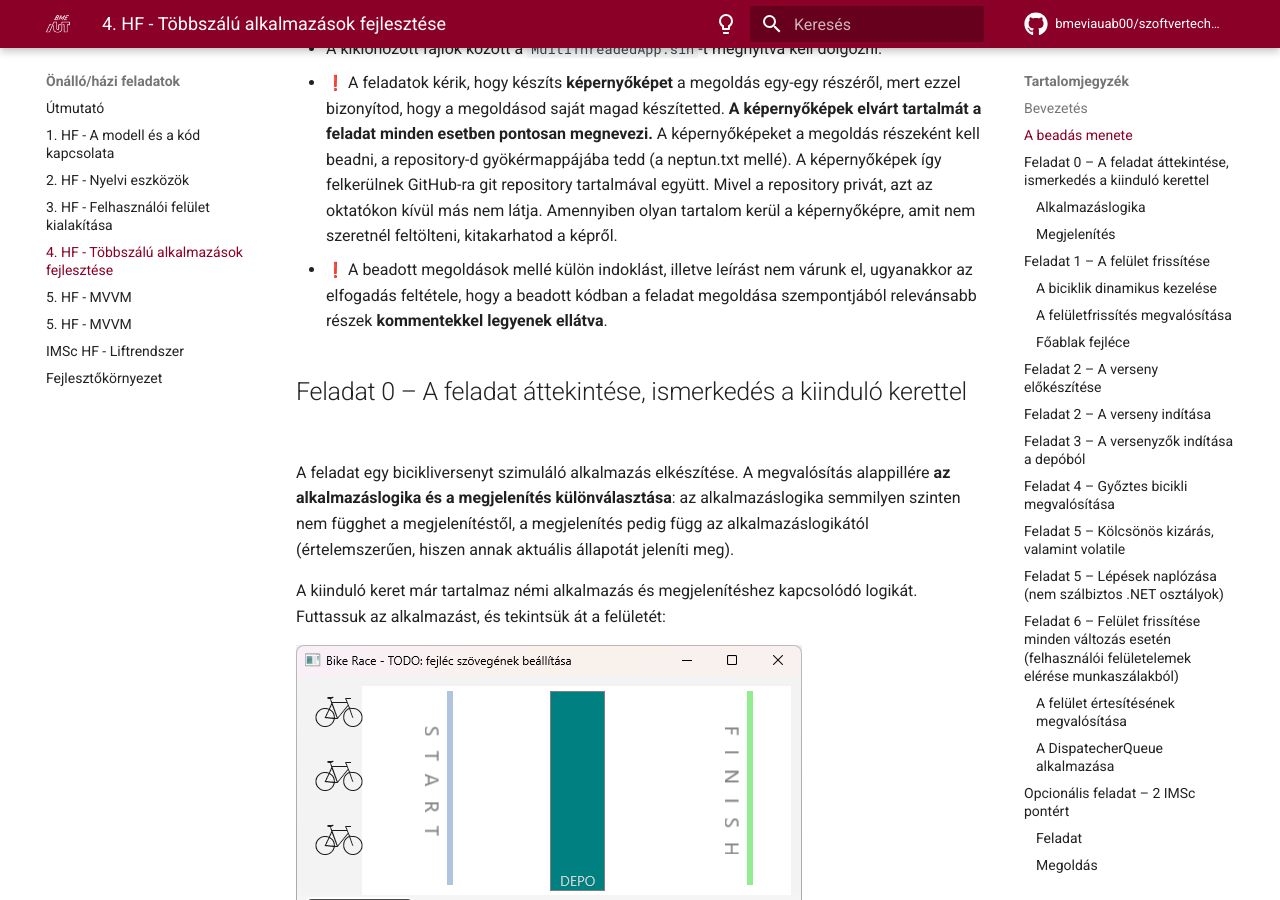
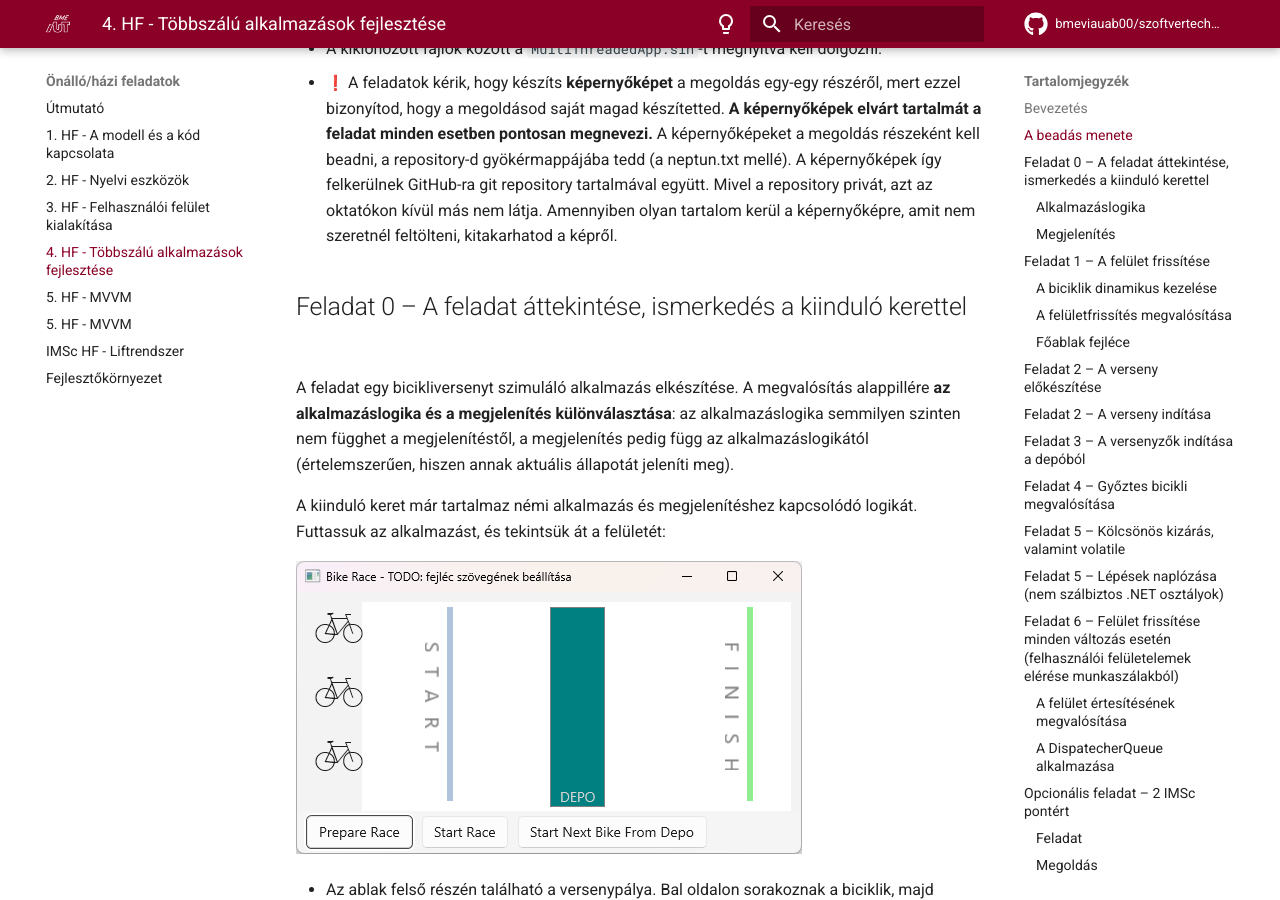
Before and after one commit to bmeviauab00/szoftvertechnikak, an MkDocs documentation site: the page built from docs/hazi/4-tobbszalu-alkalmazasok-fejlesztese/index.md, in a window 1280 px wide and 900 px high, scrolled down 1145 px. Built offline with MkDocs 1.6.1 and Material for MkDocs 9.7.7, drawn with Linux system fonts in a browser that asks for light colours; emoji names are drawn with the system emoji font; comment, search, counter and statistics services are not loaded; the version menu is left out.

Commit message:
HF 3 - kódkomment elvárások kivétele

```diff
--- a/docs/hazi/4-tobbszalu-alkalmazasok-fejlesztese/index.md
+++ b/docs/hazi/4-tobbszalu-alkalmazasok-fejlesztese/index.md
@@ -29,7 +29,6 @@ A szükséges fejlesztőkörnyezet a szokásos, [itt](../fejlesztokornyezet/inde
 - A neptun.txt fájlba írd bele a Neptun kódod!
 - A kiklónozott fájlok között a `MultiThreadedApp.sln`-t megnyitva kell dolgozni.
 - :exclamation: A feladatok kérik, hogy készíts **képernyőképet** a megoldás egy-egy részéről, mert ezzel bizonyítod, hogy a megoldásod saját magad készítetted. **A képernyőképek elvárt tartalmát a feladat minden esetben pontosan megnevezi.** A képernyőképeket a megoldás részeként kell beadni, a repository-d gyökérmappájába tedd (a neptun.txt mellé). A képernyőképek így felkerülnek GitHub-ra git repository tartalmával együtt. Mivel a repository privát, azt az oktatókon kívül más nem látja. Amennyiben olyan tartalom kerül a képernyőképre, amit nem szeretnél feltölteni, kitakarhatod a képről.
-- :exclamation: A beadott megoldások mellé külön indoklást, illetve leírást nem várunk el, ugyanakkor az elfogadás feltétele, hogy a beadott kódban a feladat megoldása szempontjából relevánsabb részek **kommentekkel legyenek ellátva**.
 
 ## Feladat 0 – A feladat áttekintése, ismerkedés a kiinduló kerettel
 
```
